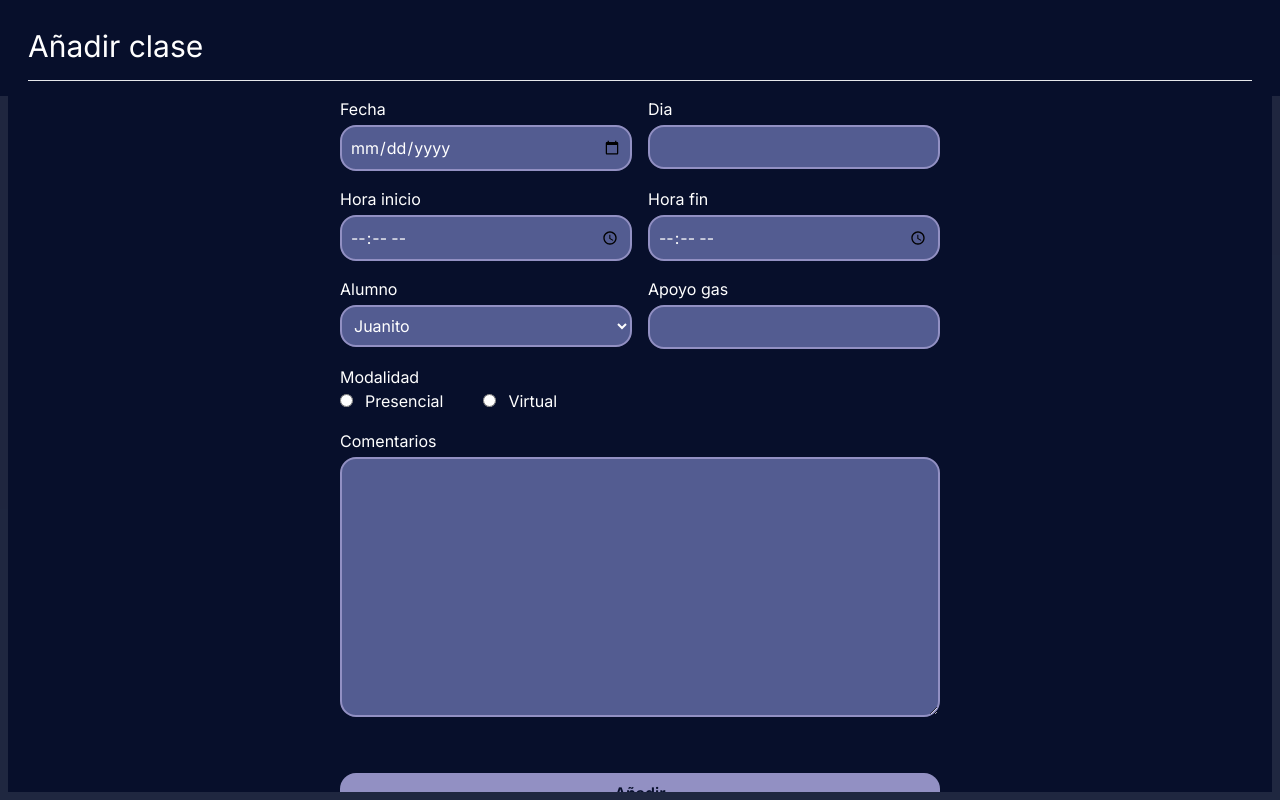
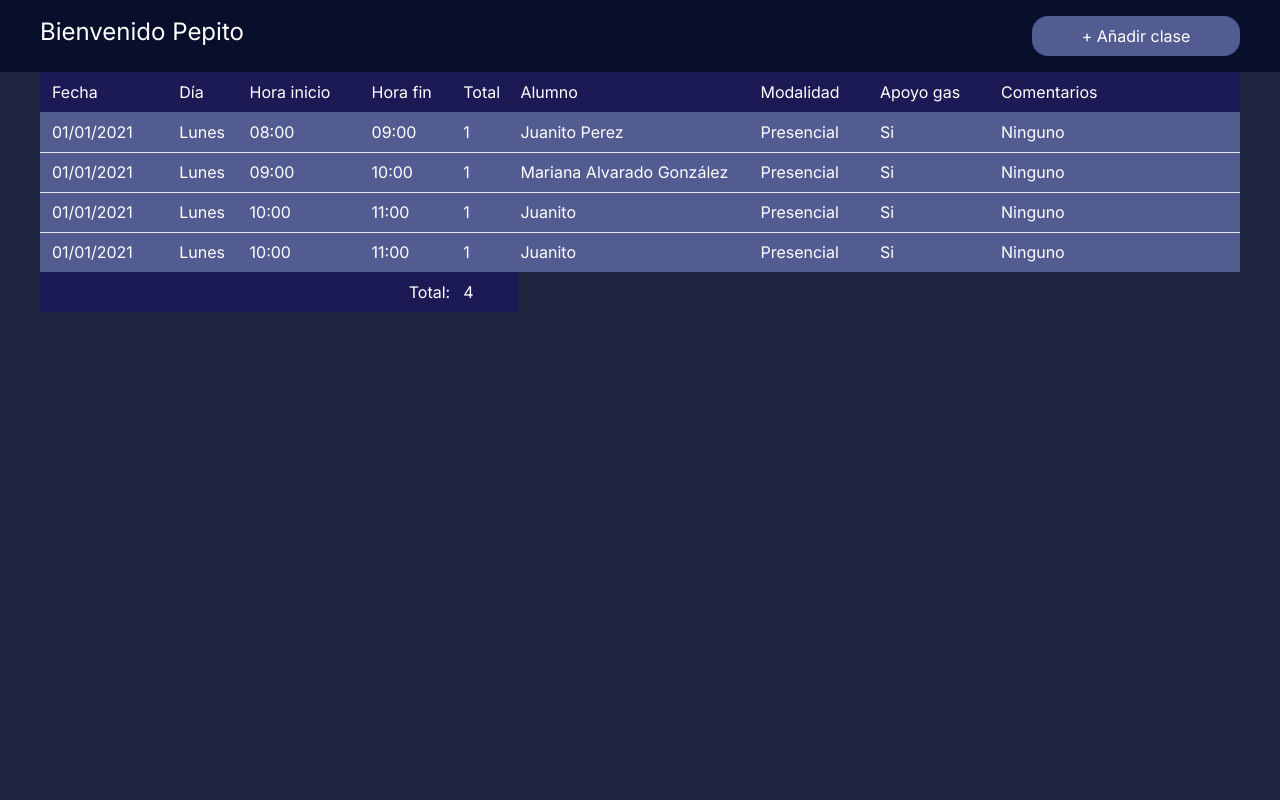
Before and after one commit to marian3299/brainTutorship-front, a React (Vite) app: page /home in a window 1280 px wide. Built offline with nearby package versions, Linux system fonts and the light colour scheme.

Commit message:
feat: fixing header styles

```diff
--- a/src/components/HeaderUser.jsx
+++ b/src/components/HeaderUser.jsx
@@ -4,8 +4,11 @@ export default function HeaderUser() {
   return (
     <>
       <div className="flex flex-col lg:justify-between lg:px-10 bg-blue-1 items-center py-4 lg:flex-row gap-4 px-4">
-        <h1 className="text-white text-xl lg:text-2xl">Bienvenido Pepito</h1>
-        <Button>+ Añadir clase</Button>
+        <h1 className="text-white text-xl self-start lg:text-2xl">Bienvenido Pepito</h1>
+        <div className="w-52">
+          <Button>+ Añadir clase</Button>
+        </div>
+
       </div>
     </>
   );
--- a/src/pages/HomeUser.jsx
+++ b/src/pages/HomeUser.jsx
@@ -123,7 +123,7 @@ export default function HomeUser() {
           </table>
         </div>
 
-        <ModalUser />
+        {/* <ModalUser /> */}
       </div>
     </>
   );
```
